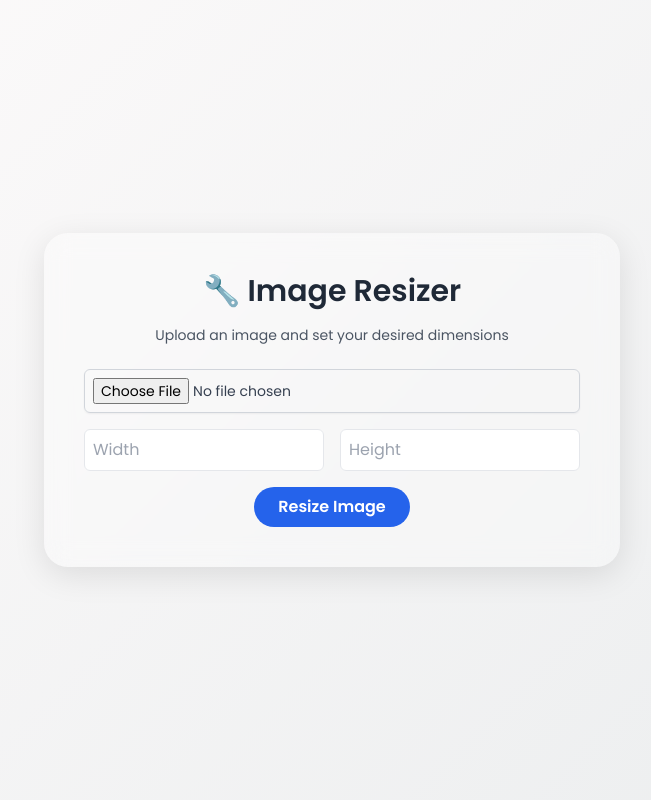
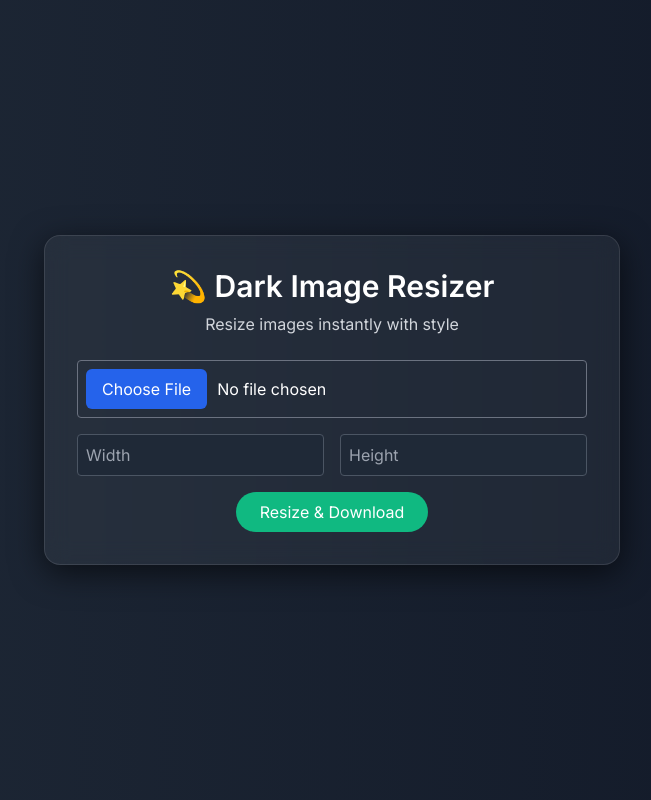
Before and after one commit to naumanshah1/python-image-resizer, a Flask app: page / in a window 1280 px wide. Shown: the whole page, without its empty margins (308-959 px from the left). Run offline with Flask 2, Linux system fonts and the light colour scheme.

Commit message:
🌑 Add dark themed UI

```diff
--- a/templates/index.html
+++ b/templates/index.html
@@ -5,45 +5,61 @@
   <meta name="viewport" content="width=device-width, initial-scale=1.0" />
   <title>Image Resizer</title>
   <link href="https://cdn.jsdelivr.net/npm/tailwindcss@2.2.19/dist/tailwind.min.css" rel="stylesheet">
-  <link href="https://fonts.googleapis.com/css2?family=Poppins:wght@400;600&display=swap" rel="stylesheet">
+  <link href="https://fonts.googleapis.com/css2?family=Inter:wght@400;600&display=swap" rel="stylesheet">
   <style>
     body {
-      font-family: 'Poppins', sans-serif;
-      background: linear-gradient(135deg, #fdfbfb 0%, #ebedee 100%);
+      font-family: 'Inter', sans-serif;
+      background: linear-gradient(to right, #1f2937, #111827);
+      color: white;
     }
     .glass {
-      background: rgba(255, 255, 255, 0.3);
+      background: rgba(255, 255, 255, 0.05);
+      border: 1px solid rgba(255, 255, 255, 0.1);
       backdrop-filter: blur(12px);
-      border-radius: 1.5rem;
-      box-shadow: 0 8px 32px rgba(0,0,0,0.1);
+      border-radius: 1rem;
+      box-shadow: 0 8px 32px rgba(0,0,0,0.6);
+    }
+    input::file-selector-button {
+      background: #2563eb;
+      color: white;
+      padding: 0.5rem 1rem;
+      border: none;
+      margin-right: 10px;
+      border-radius: 6px;
+      cursor: pointer;
+    }
+    input::file-selector-button:hover {
+      background: #1e40af;
     }
   </style>
 </head>
-<body class="flex items-center justify-center min-h-screen px-4">
-  <div class="glass p-10 max-w-xl w-full text-center">
-    <h1 class="text-3xl font-semibold mb-4 text-gray-800">🔧 Image Resizer</h1>
-    <p class="text-sm text-gray-600 mb-6">Upload an image and set your desired dimensions</p>
+<body class="flex items-center justify-center min-h-screen p-6">
+
+  <div class="glass p-8 w-full max-w-xl text-center">
+    <h1 class="text-3xl font-semibold mb-2">💫 Dark Image Resizer</h1>
+    <p class="text-gray-300 mb-6">Resize images instantly with style</p>
 
     <form action="/" method="POST" enctype="multipart/form-data" class="space-y-4">
-      <input type="file" name="image" accept="image/*" class="block w-full text-sm text-gray-700 border border-gray-300 rounded-md shadow-sm p-2 focus:outline-none" required />
+      <input type="file" name="image" accept="image/*" class="w-full bg-transparent text-white border border-gray-500 rounded p-2" required />
 
       <div class="flex gap-4 justify-center">
-        <input type="number" name="width" placeholder="Width" class="w-1/2 p-2 border rounded-md" required />
-        <input type="number" name="height" placeholder="Height" class="w-1/2 p-2 border rounded-md" required />
+        <input type="number" name="width" placeholder="Width" class="w-1/2 p-2 rounded bg-gray-800 border border-gray-600 text-white" required />
+        <input type="number" name="height" placeholder="Height" class="w-1/2 p-2 rounded bg-gray-800 border border-gray-600 text-white" required />
       </div>
 
-      <button type="submit" class="bg-blue-600 hover:bg-blue-700 text-white font-semibold px-6 py-2 rounded-full transition">
-        Resize Image
+      <button type="submit" class="bg-green-500 hover:bg-green-600 text-white px-6 py-2 rounded-full transition">
+        Resize & Download
       </button>
     </form>
 
     {% if filename %}
     <div class="mt-6">
-      <h2 class="text-lg font-medium mb-2">Resized Image:</h2>
-      <img src="{{ url_for('static', filename='resized/' + filename) }}" alt="Resized Image" class="mx-auto rounded-lg shadow" />
-      <a href="{{ url_for('static', filename='resized/' + filename) }}" download class="mt-3 inline-block text-blue-600 hover:underline">Download</a>
+      <h2 class="text-lg font-medium mb-2 text-green-400">Resized Image:</h2>
+      <img src="{{ url_for('static', filename='resized/' + filename) }}" alt="Resized Image" class="mx-auto rounded-lg shadow-lg" />
+      <a href="{{ url_for('static', filename='resized/' + filename) }}" download class="block mt-3 text-blue-400 hover:underline">Download</a>
     </div>
     {% endif %}
   </div>
+
 </body>
 </html>
```
